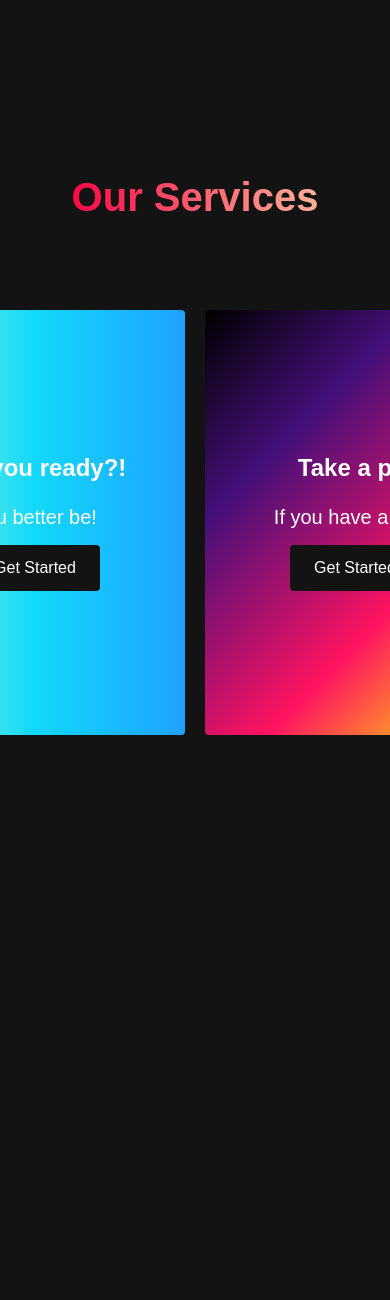
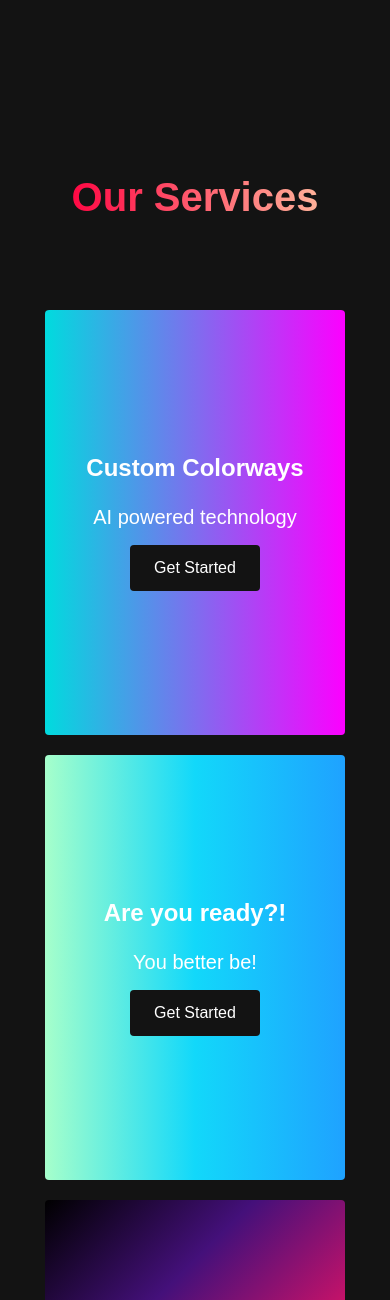
Before and after one commit to MikecMarko/JavaScript, a PHP site: page / in a window 390 px wide; the page is wider, and only the part inside the window is pictured. Shown: the part 1976-3276 px from the top of that part. Before the commit the page ends 2711 px from the top of that part, so only its background shows below. Run offline with PHP 8.4, Linux system fonts and the light colour scheme; some libraries are stand-ins or nearby versions.

Commit message:
Webpage update

```diff
--- a/WebPage project/styles.css
+++ b/WebPage project/styles.css
@@ -522,3 +522,25 @@
   background: #131313;
   font-size: 1rem;
 }
+.services__card button:hover {
+  cursor: pointer;
+}
+.services__card:hover {
+  transform: scale(1.075);
+  transition: 0.3s ease-in;
+  cursor: pointer;
+}
+
+@media screen and (max-width: 1300px) {
+  .services__wraper {
+    grid-template-columns: 1fr 1fr;
+  }
+}
+
+@media screen and (max-width: 768px) {
+  .services__wraper {
+    grid-template-columns: 1fr;
+  }
+}
+
+/*Footer CSS*/
```
